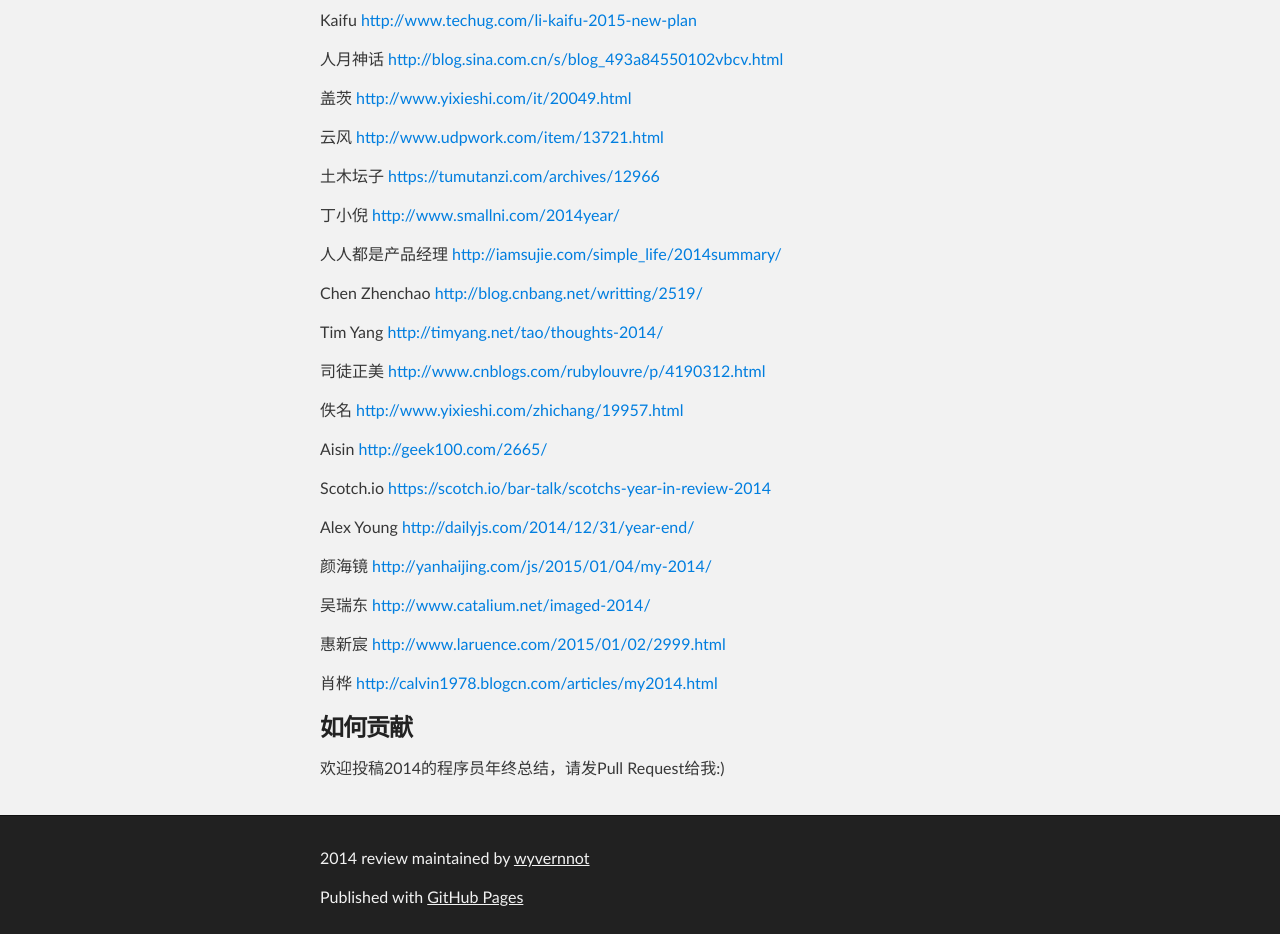
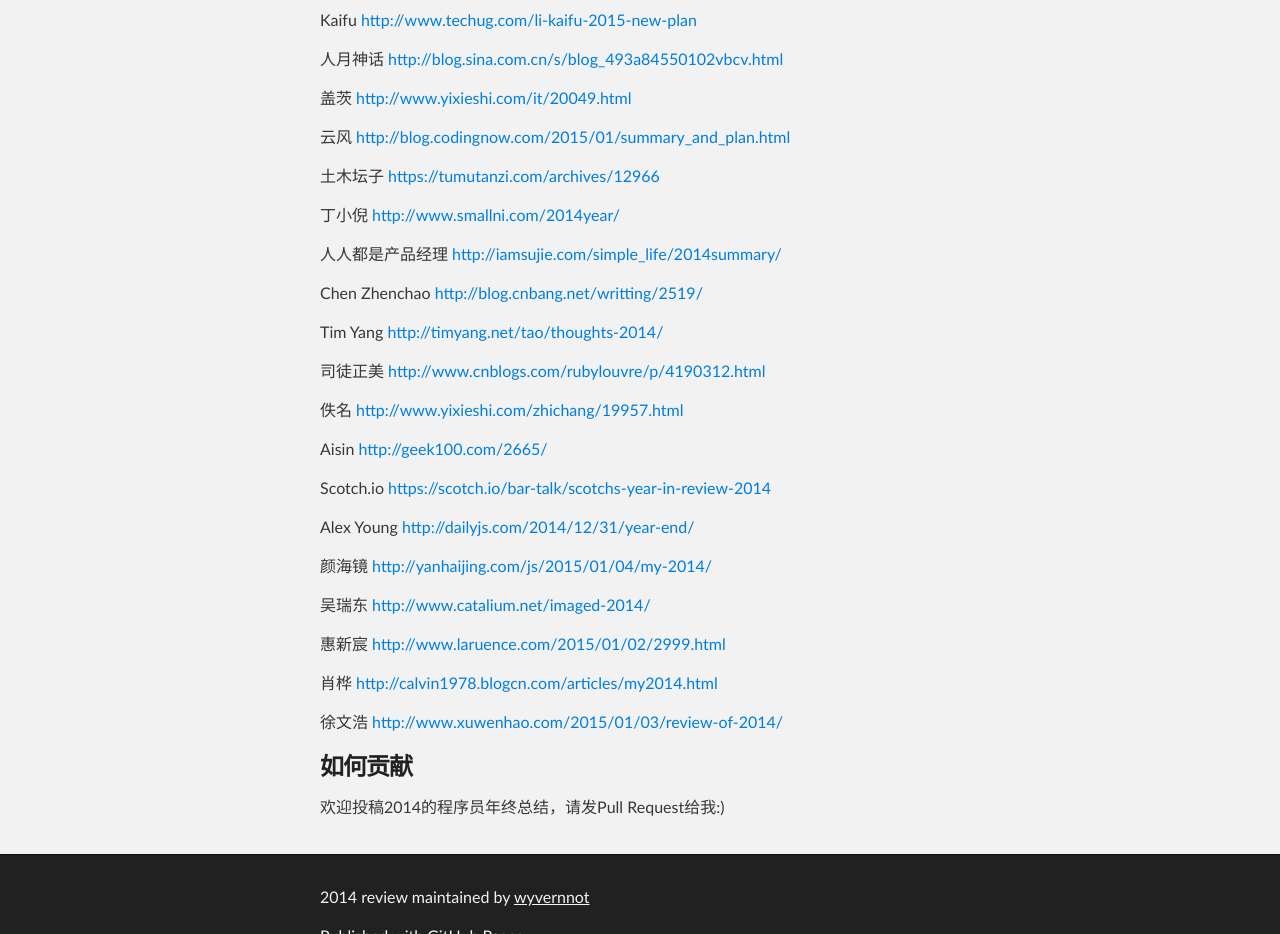
Before and after one commit to longtian/2014_review, a plain HTML site: page index.html in a window 1280 px wide. Shown: the part 340-1274 px from the top of the page. Drawn offline with Linux system fonts and the light colour scheme.

```diff
--- a/index.html
+++ b/index.html
@@ -50,7 +50,7 @@
 <a href="http://www.yixieshi.com/it/20049.html">http://www.yixieshi.com/it/20049.html</a></p>
 
 <p>云风
-<a href="http://www.udpwork.com/item/13721.html">http://www.udpwork.com/item/13721.html</a></p>
+<a href="http://blog.codingnow.com/2015/01/summary_and_plan.html">http://blog.codingnow.com/2015/01/summary_and_plan.html</a></p>
 
 <p>土木坛子
 <a href="https://tumutanzi.com/archives/12966">https://tumutanzi.com/archives/12966</a></p>
@@ -94,6 +94,9 @@
 <p>肖桦
 <a href="http://calvin1978.blogcn.com/articles/my2014.html">http://calvin1978.blogcn.com/articles/my2014.html</a></p>
 
+<p>徐文浩
+<a href="http://www.xuwenhao.com/2015/01/03/review-of-2014/">http://www.xuwenhao.com/2015/01/03/review-of-2014/</a></p>
+
 <h3>
 <a id="如何贡献" class="anchor" href="#%E5%A6%82%E4%BD%95%E8%B4%A1%E7%8C%AE" aria-hidden="true"><span class="octicon octicon-link"></span></a>如何贡献</h3>
 
--- a/params.json
+++ b/params.json
@@ -1 +1 @@
-{"name":"2014 review","tagline":"","body":"### 2014年度总结\r\n\r\nFenng 丁香\r\nhttp://dbanotes.net/review/2014_personal_review.html\r\n\r\nZark\r\nhttp://www.ifanr.com/480269\r\n\r\nKaifu\r\nhttp://www.techug.com/li-kaifu-2015-new-plan\r\n\r\n人月神话\r\nhttp://blog.sina.com.cn/s/blog_493a84550102vbcv.html\r\n\r\n盖茨\r\nhttp://www.yixieshi.com/it/20049.html\r\n\r\n云风\r\nhttp://www.udpwork.com/item/13721.html\r\n\r\n土木坛子\r\nhttps://tumutanzi.com/archives/12966\r\n\r\n丁小倪\r\nhttp://www.smallni.com/2014year/\r\n\r\n人人都是产品经理\r\nhttp://iamsujie.com/simple_life/2014summary/\r\n\r\nChen Zhenchao\r\nhttp://blog.cnbang.net/writting/2519/\r\n\r\nTim Yang\r\nhttp://timyang.net/tao/thoughts-2014/\r\n\r\n司徒正美\r\nhttp://www.cnblogs.com/rubylouvre/p/4190312.html\r\n\r\n佚名\r\nhttp://www.yixieshi.com/zhichang/19957.html\r\n\r\nAisin\r\nhttp://geek100.com/2665/\r\n\r\nScotch.io\r\nhttps://scotch.io/bar-talk/scotchs-year-in-review-2014\r\n\r\nAlex Young\r\nhttp://dailyjs.com/2014/12/31/year-end/\r\n\r\n颜海镜\r\nhttp://yanhaijing.com/js/2015/01/04/my-2014/\r\n\r\n吴瑞东\r\nhttp://www.catalium.net/imaged-2014/\r\n\r\n惠新宸\r\nhttp://www.laruence.com/2015/01/02/2999.html\r\n\r\n肖桦\r\nhttp://calvin1978.blogcn.com/articles/my2014.html\r\n\r\n\r\n### 如何贡献\r\n欢迎投稿2014的程序员年终总结，请发Pull Request给我:)\r\n\r\n\r\n","google":"UA-58200086-1","note":"Don't delete this file! It's used internally to help with page regeneration."}
+{"name":"2014 review","tagline":"","body":"### 2014年度总结\r\n\r\nFenng 丁香\r\nhttp://dbanotes.net/review/2014_personal_review.html\r\n\r\nZark\r\nhttp://www.ifanr.com/480269\r\n\r\nKaifu\r\nhttp://www.techug.com/li-kaifu-2015-new-plan\r\n\r\n人月神话\r\nhttp://blog.sina.com.cn/s/blog_493a84550102vbcv.html\r\n\r\n盖茨\r\nhttp://www.yixieshi.com/it/20049.html\r\n\r\n云风\r\nhttp://blog.codingnow.com/2015/01/summary_and_plan.html\r\n\r\n土木坛子\r\nhttps://tumutanzi.com/archives/12966\r\n\r\n丁小倪\r\nhttp://www.smallni.com/2014year/\r\n\r\n人人都是产品经理\r\nhttp://iamsujie.com/simple_life/2014summary/\r\n\r\nChen Zhenchao\r\nhttp://blog.cnbang.net/writting/2519/\r\n\r\nTim Yang\r\nhttp://timyang.net/tao/thoughts-2014/\r\n\r\n司徒正美\r\nhttp://www.cnblogs.com/rubylouvre/p/4190312.html\r\n\r\n佚名\r\nhttp://www.yixieshi.com/zhichang/19957.html\r\n\r\nAisin\r\nhttp://geek100.com/2665/\r\n\r\nScotch.io\r\nhttps://scotch.io/bar-talk/scotchs-year-in-review-2014\r\n\r\nAlex Young\r\nhttp://dailyjs.com/2014/12/31/year-end/\r\n\r\n颜海镜\r\nhttp://yanhaijing.com/js/2015/01/04/my-2014/\r\n\r\n吴瑞东\r\nhttp://www.catalium.net/imaged-2014/\r\n\r\n惠新宸\r\nhttp://www.laruence.com/2015/01/02/2999.html\r\n\r\n肖桦\r\nhttp://calvin1978.blogcn.com/articles/my2014.html\r\n\r\n徐文浩\r\nhttp://www.xuwenhao.com/2015/01/03/review-of-2014/\r\n\r\n### 如何贡献\r\n欢迎投稿2014的程序员年终总结，请发Pull Request给我:)\r\n\r\n\r\n","google":"UA-58200086-1","note":"Don't delete this file! It's used internally to help with page regeneration."}
```
